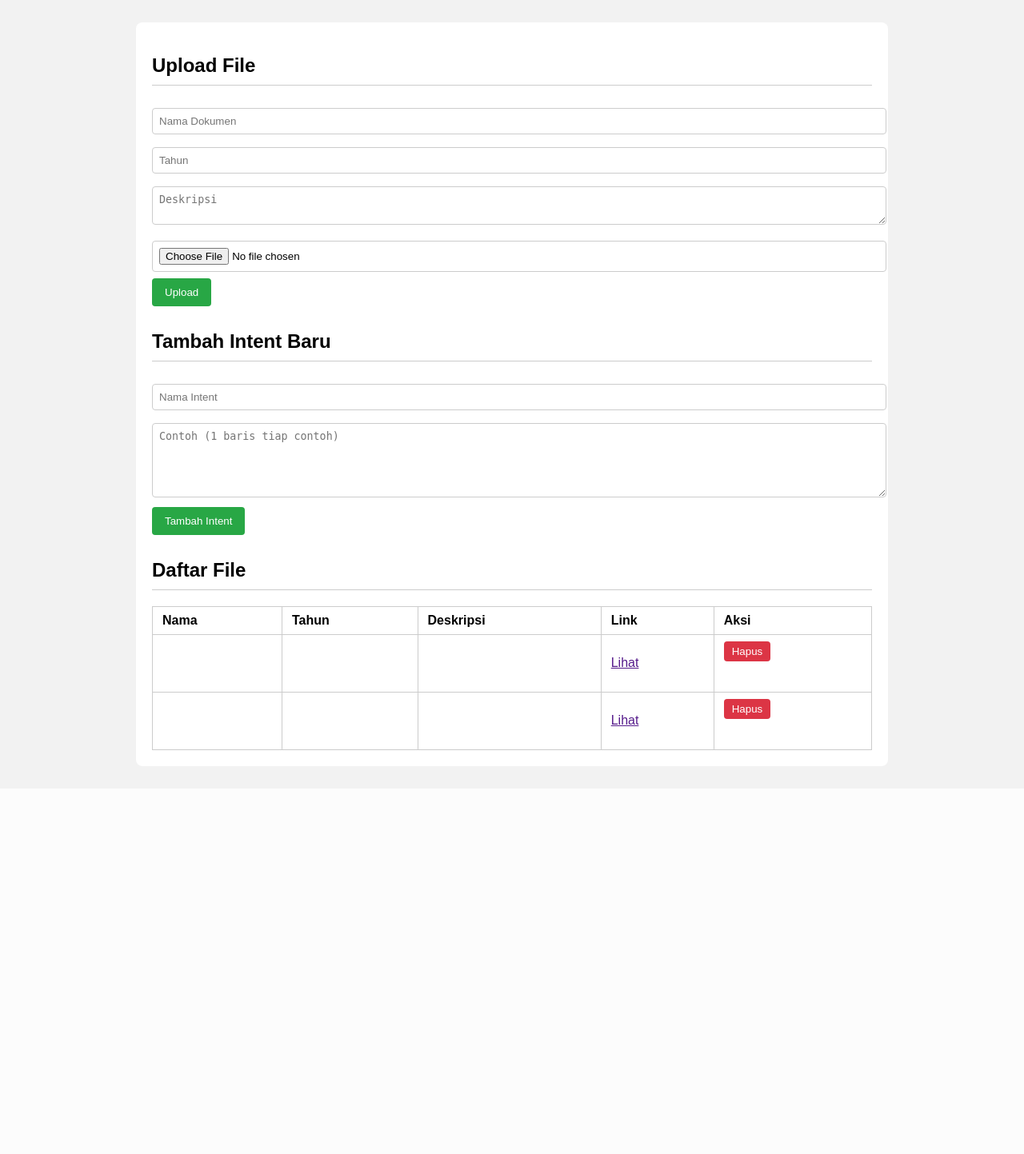
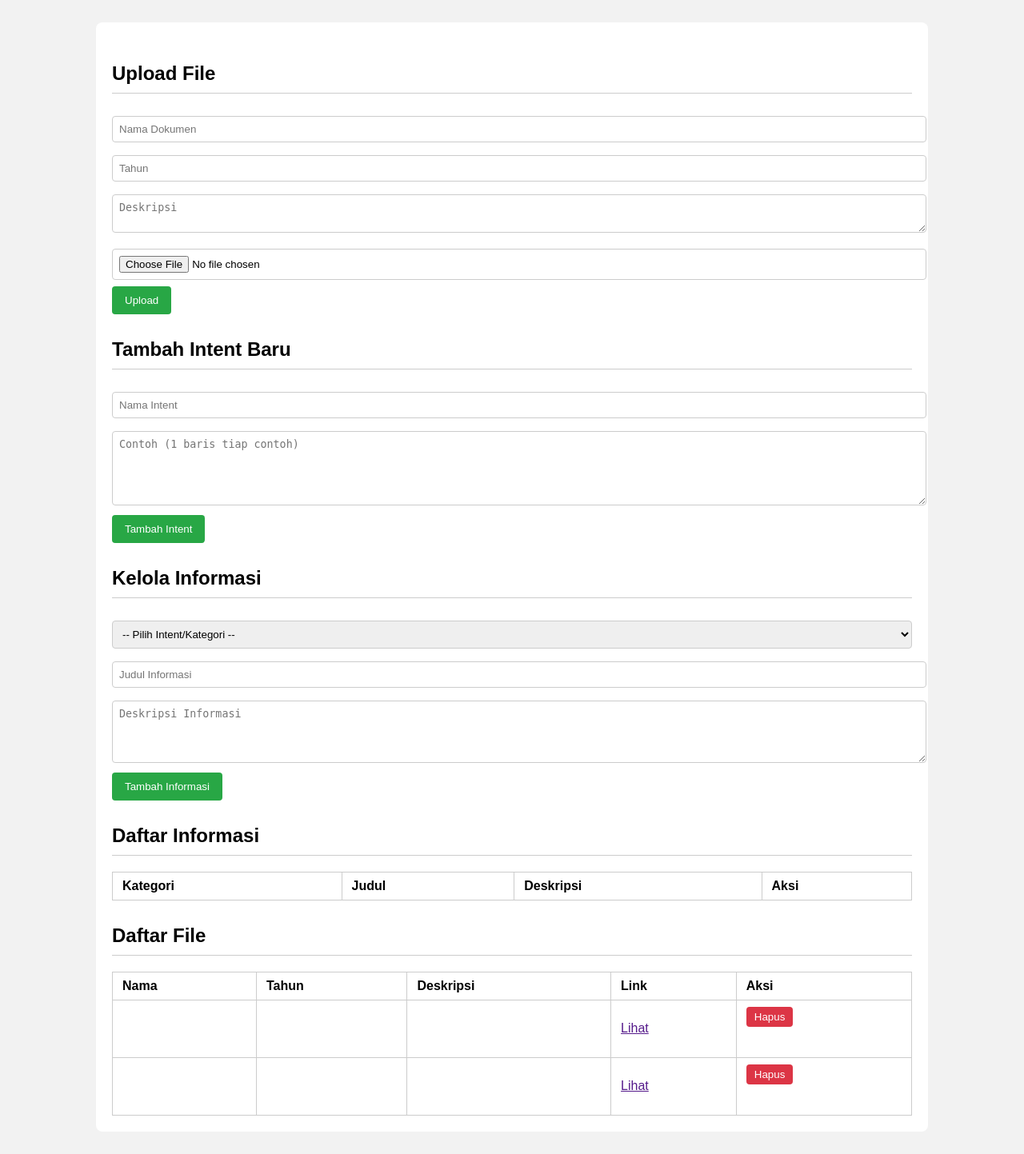
Before and after one commit to runxz/Academic_Chatbot-RASA-, a Flask app: page /admin in a window 1280 px wide. Shown: the whole page at 80% size. Before the commit the page ends 938 px from the top, so only its background shows below. Run offline with Flask 3, Linux system fonts and the light colour scheme; data comes from the database, SQL or seed files in the repository; lists and menus that the app fills with data are empty.

Commit message:
add admin form

```diff
--- a/app/templates/admin_form.html
+++ b/app/templates/admin_form.html
@@ -5,8 +5,8 @@
     <title>Panel Admin</title>
     <style>
         body { font-family: Arial, sans-serif; padding: 20px; background: #f2f2f2; }
-        .container { max-width: 900px; margin: auto; background: #fff; padding: 20px; border-radius: 8px; }
-        h2 { border-bottom: 1px solid #ccc; padding-bottom: 10px; }
+        .container { max-width: 1000px; margin: auto; background: #fff; padding: 20px; border-radius: 8px; }
+        h2 { border-bottom: 1px solid #ccc; padding-bottom: 10px; margin-top: 30px; }
         form { margin-bottom: 30px; }
         input, textarea, select {
             width: 100%; padding: 8px; margin: 8px 0; border: 1px solid #ccc; border-radius: 4px;
@@ -17,9 +17,8 @@
         }
         table { width: 100%; border-collapse: collapse; margin-top: 20px; }
         th, td { padding: 8px 12px; border: 1px solid #ccc; text-align: left; }
-        .delete-btn {
-            background-color: #dc3545; color: white; border: none; padding: 5px 10px; border-radius: 4px;
-        }
+        .delete-btn { background-color: #dc3545; color: white; border: none; padding: 5px 10px; border-radius: 4px; }
+        .edit-btn { background-color: #ffc107; color: white; border: none; padding: 5px 10px; border-radius: 4px; }
     </style>
 </head>
 <body>
@@ -39,6 +38,48 @@
         <textarea name="examples" placeholder="Contoh (1 baris tiap contoh)" rows="5" required></textarea>
         <button type="submit">Tambah Intent</button>
     </form>
+
+    <h2>Kelola Informasi</h2>
+    <form method="POST" action="/informasi">
+        <select name="kategori_id" required>
+            <option value="">-- Pilih Intent/Kategori --</option>
+            {% for k in kategori %}
+                <option value="{{ k['id'] }}">{{ k['nama_intent'] }}</option>
+            {% endfor %}
+        </select>
+        <input type="text" name="judul" placeholder="Judul Informasi" required>
+        <textarea name="deskripsi" placeholder="Deskripsi Informasi" rows="4" required></textarea>
+        <button type="submit">Tambah Informasi</button>
+    </form>
+
+    <h2>Daftar Informasi</h2>
+    <table>
+        <thead>
+            <tr>
+                <th>Kategori</th>
+                <th>Judul</th>
+                <th>Deskripsi</th>
+                <th>Aksi</th>
+            </tr>
+        </thead>
+        <tbody>
+        {% for info in informasi %}
+            <tr>
+                <td>{{ info['kategori_id'] }}</td>
+                <td>{{ info['judul'] }}</td>
+                <td>{{ info['deskripsi'] }}</td>
+                <td>
+                    <form method="POST" action="/informasi/{{ info['id'] }}?_method=DELETE" style="display:inline-block;">
+                        <button type="submit" class="delete-btn">Hapus</button>
+                    </form>
+                    <form method="GET" action="/informasi/{{ info['id'] }}/edit" style="display:inline-block;">
+                        <button type="submit" class="edit-btn">Edit</button>
+                    </form>
+                </td>
+            </tr>
+        {% endfor %}
+        </tbody>
+    </table>
 
     <h2>Daftar File</h2>
     <table>
```
